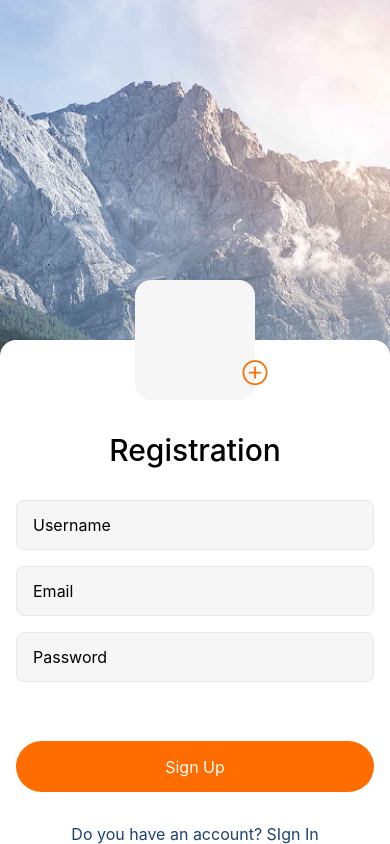
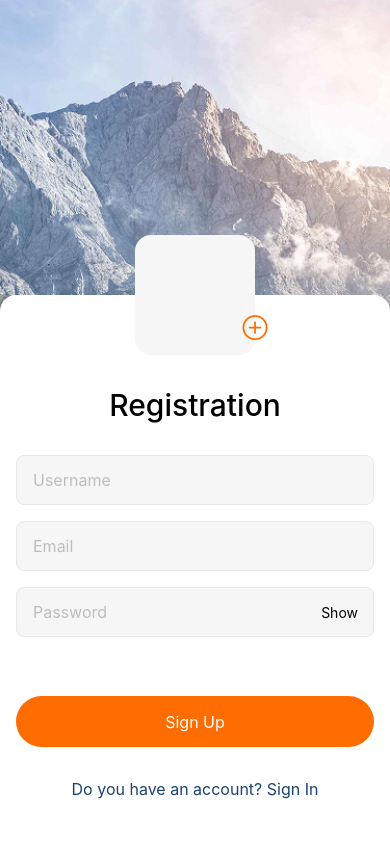
Before and after one commit to summermoved0n/react-native, a React Native app in the folder my-app/: screen / in a window 390 px wide. Built offline with nearby package versions, Linux system fonts and the light colour scheme.

Commit message:
fixed regi screen

```diff
--- a/my-app/App.js
+++ b/my-app/App.js
@@ -1,6 +1,5 @@
 import {
   StyleSheet,
-  View,
   ImageBackground,
   TouchableWithoutFeedback,
   Keyboard,
@@ -14,6 +13,7 @@ export default function App() {
     <TouchableWithoutFeedback onPress={Keyboard.dismiss}>
       <KeyboardAvoidingView
         behavior={Platform.OS === "ios" ? "padding" : "height"}
+        keyboardVerticalOffset={Platform.OS === "ios" ? 0 : -160}
         style={styles.container}
       >
         <ImageBackground
--- a/my-app/Screens/RegistrationScreen.jsx
+++ b/my-app/Screens/RegistrationScreen.jsx
@@ -3,7 +3,6 @@ import AntDesign from "@expo/vector-icons/AntDesign";
 import {
   StyleSheet,
   Text,
-  Button,
   Alert,
   View,
   TextInput,
@@ -14,6 +13,10 @@ export default function RegistrationScreen() {
   const [username, setUsername] = useState("");
   const [email, setEmail] = useState("");
   const [password, setPassword] = useState("");
+
+  const [usernameFocus, setUsernameFocus] = useState(false);
+  const [emailFocus, setEmailFocus] = useState(false);
+  const [passwordFocus, setPasswordFocus] = useState(false);
 
   const onLogin = () => {
     Alert.alert("Credentials", `${username} + ${email}`);
@@ -31,37 +34,58 @@ export default function RegistrationScreen() {
 
       <View style={styles.registration_form}>
         <TextInput
-          style={styles.registration_input}
+          onFocus={() => {
+            setUsernameFocus(true);
+          }}
+          onBlur={() => setUsernameFocus(false)}
+          style={[
+            styles.registration_input,
+            usernameFocus && styles.registration_inputFocused,
+          ]}
           placeholder="Username"
+          placeholderTextColor="#bdbdbd"
           value={username}
           onChangeText={setUsername}
         />
 
         <TextInput
-          style={styles.registration_input}
+          onFocus={() => setEmailFocus(true)}
+          onBlur={() => setEmailFocus(false)}
+          style={[
+            styles.registration_input,
+            emailFocus && styles.registration_inputFocused,
+          ]}
           placeholder="Email"
+          placeholderTextColor="#bdbdbd"
           value={email}
           onChangeText={setEmail}
         />
 
+        <View>
           <TextInput
-          style={styles.registration_input}
+            onFocus={() => setPasswordFocus(true)}
+            onBlur={() => setPasswordFocus(false)}
+            style={[
+              styles.registration_input,
+              passwordFocus && styles.registration_inputFocused,
+            ]}
             placeholder="Password"
+            placeholderTextColor="#bdbdbd"
             value={password}
             onChangeText={setPassword}
             secureTextEntry
           />
+          <TouchableOpacity style={styles.registration_show_btn}>
+            <Text>Show</Text>
+          </TouchableOpacity>
+        </View>
 
-        <TouchableOpacity
-          title="Sign Up"
-          style={styles.registration_button}
-          onPress={onLogin}
-        >
+        <TouchableOpacity style={styles.registration_button} onPress={onLogin}>
           <Text style={styles.registration_btn_text}>Sign Up</Text>
         </TouchableOpacity>
 
         <Text style={styles.registration_form_text}>
-          Do you have an account? SIgn In
+          Do you have an account? Sign In
         </Text>
       </View>
     </View>
@@ -75,7 +99,7 @@ const styles = StyleSheet.create({
     borderTopRightRadius: 16,
     width: "100%",
     paddingTop: 92,
-    // paddingBottom: 45,
+    paddingBottom: 45,
   },
   registration_avatar: {
     position: "absolute",
@@ -112,6 +136,11 @@ const styles = StyleSheet.create({
     paddingHorizontal: 16,
     fontWeight: "400",
     fontSize: 16,
+    color: "#212121",
+  },
+  registration_inputFocused: {
+    borderColor: "#FF6C00",
+    backgroundColor: "transparent",
   },
   registration_button: {
     marginTop: 43,
@@ -134,4 +163,10 @@ const styles = StyleSheet.create({
     textAlign: "center",
     color: "#1b4371",
   },
+  registration_show_btn: {
+    position: "absolute",
+    right: 16,
+    bottom: "50%",
+    transform: [{ translateY: "50%" }],
+  },
 });
```
Lines whose indentation alone changed are shown as unchanged.
